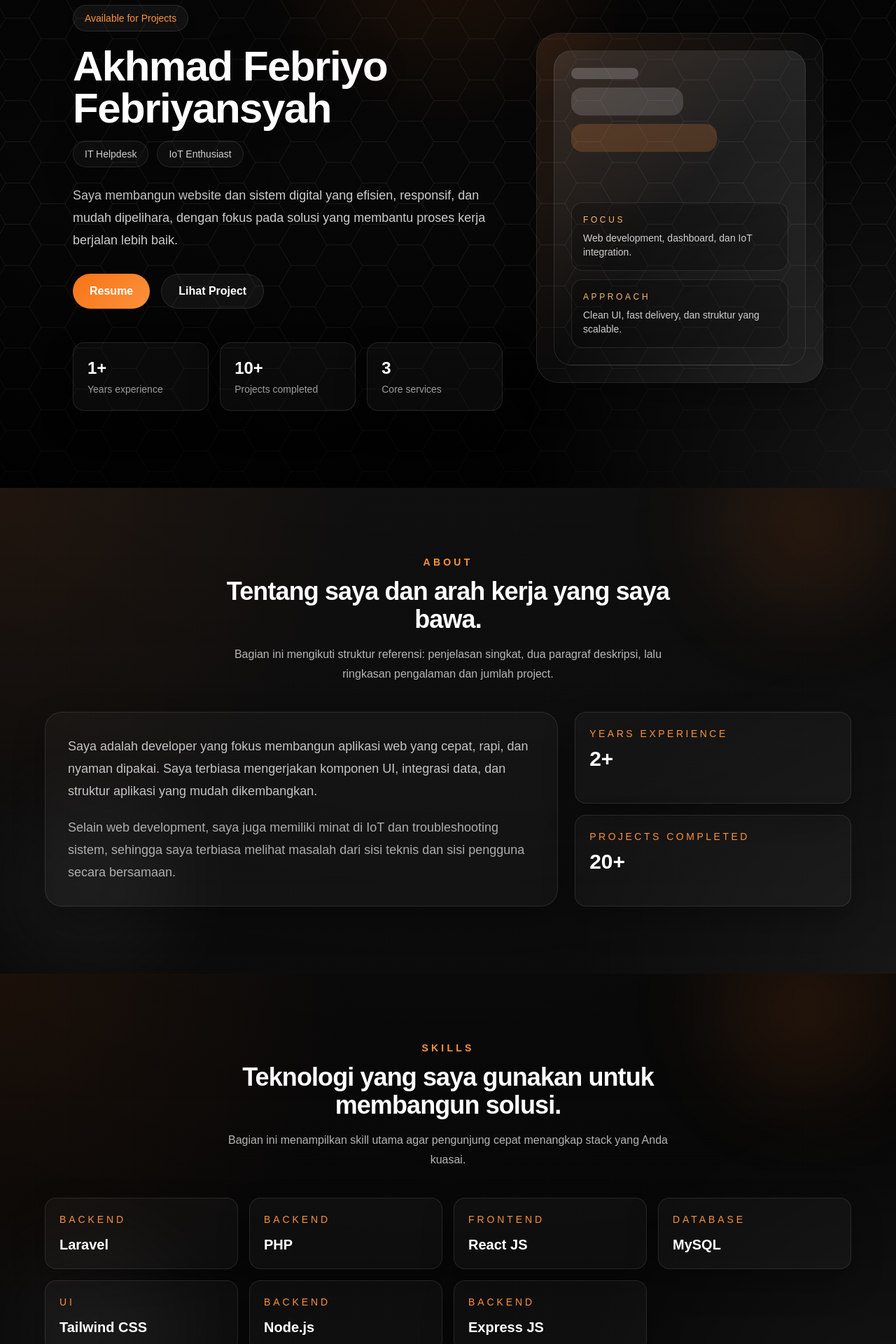
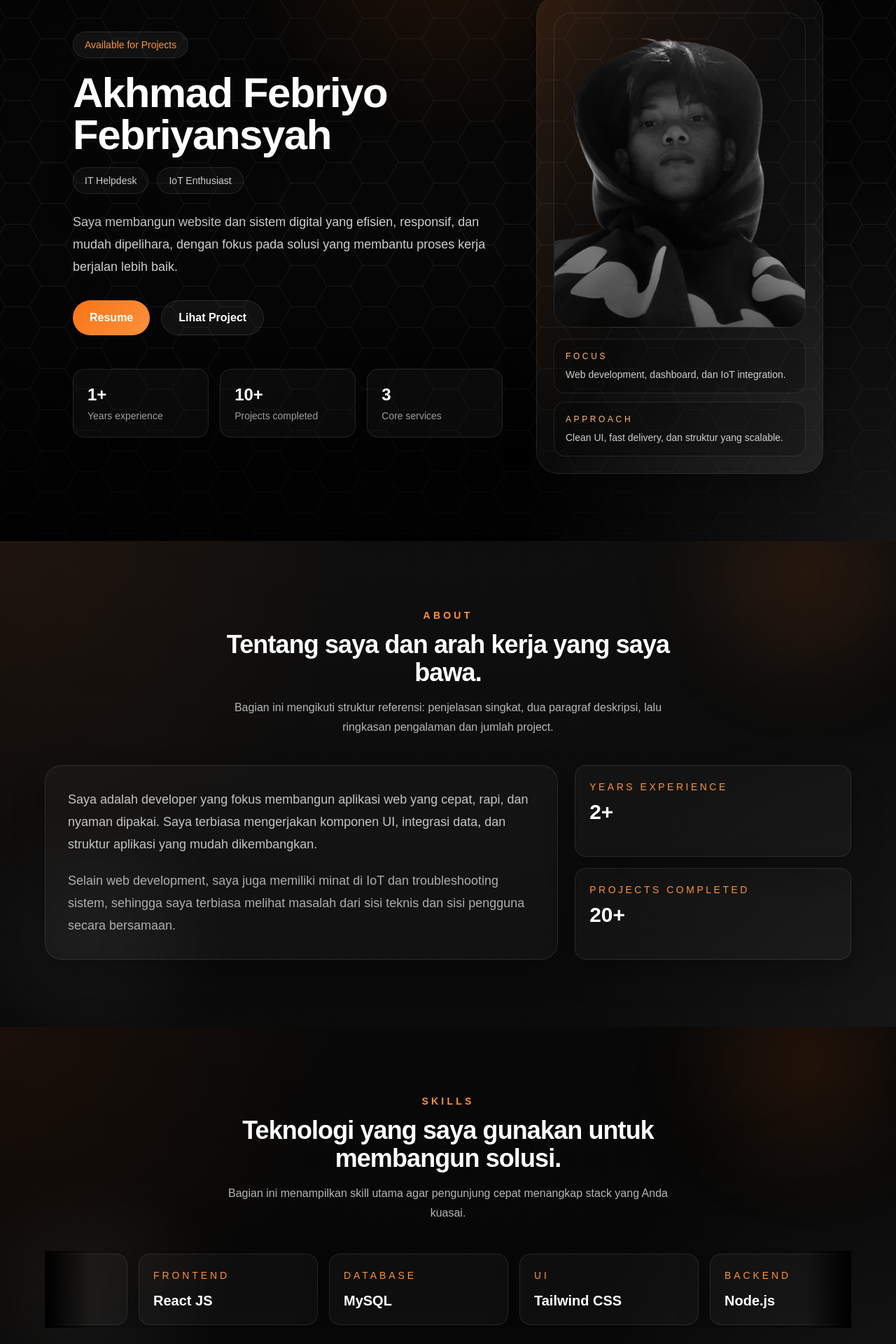
Before and after one commit to pebrio/Febrio, a Next.js app: page / in a window 1280 px wide. Shown: the part 160-2080 px from the top of the page at 70% size. Built offline with nearby package versions, Linux system fonts and the light colour scheme.

Commit message:
Approve All

```diff
--- a/app/globals.css
+++ b/app/globals.css
@@ -110,6 +110,24 @@ body {
   transform: translateY(0);
 }
 
+.skills-marquee-track {
+  animation: skills-marquee 32s linear infinite;
+}
+
+.skills-marquee:hover .skills-marquee-track {
+  animation-play-state: paused;
+}
+
+@keyframes skills-marquee {
+  from {
+    transform: translateX(0);
+  }
+
+  to {
+    transform: translateX(-50%);
+  }
+}
+
 @media (prefers-reduced-motion: reduce) {
   .portfolio-btn,
   .nav-link,
@@ -121,4 +139,8 @@ body {
     opacity: 1;
     transform: none;
   }
+
+  .skills-marquee-track {
+    animation: none;
+  }
 }
--- a/components/HomeSection.tsx
+++ b/components/HomeSection.tsx
@@ -1,3 +1,4 @@
+import Image from "next/image";
 import ScrollReveal from "./ScrollReveal";
 import AnimatedCounter from "./AnimatedCounter";
 import ShapeGrid from "./ShapeGrid";
@@ -88,12 +89,17 @@ export default function HomeSection() {
         <ScrollReveal className="relative">
           <div className="portfolio-card relative overflow-hidden rounded-[2rem] p-6">
             <div className="absolute inset-0 bg-gradient-to-br from-orange-500/10 via-transparent to-white/5" />
-            <div className="relative aspect-[4/5] rounded-[1.6rem] border border-white/10 bg-gradient-to-b from-white/10 via-white/5 to-transparent p-6">
-              <div className="flex h-full flex-col justify-between">
-                <div className="space-y-3">
-                  <div className="h-4 w-24 rounded-full bg-white/20" />
-                  <div className="h-10 w-40 rounded-2xl bg-white/15" />
-                  <div className="h-10 w-52 rounded-2xl bg-orange-400/20" />
+            <div className="relative space-y-4">
+              <div className="relative aspect-[4/5] overflow-hidden rounded-[1.6rem] border border-white/10">
+                <Image
+                  src="/images/profile.png"
+                  alt="Akhmad Febriyo Febriyansyah"
+                  fill
+                  priority
+                  sizes="(max-width: 1024px) 100vw, 400px"
+                  className="object-cover object-top"
+                />
+                <div className="absolute inset-0 bg-gradient-to-t from-black/60 via-black/10 to-transparent" />
               </div>
               <div className="grid gap-3">
                 <div className="rounded-2xl border border-white/10 bg-black/20 p-4">
@@ -115,7 +121,6 @@ export default function HomeSection() {
               </div>
             </div>
           </div>
-          </div>
         </ScrollReveal>
       </div>
     </section>
--- a/components/ProjectSection.tsx
+++ b/components/ProjectSection.tsx
@@ -8,12 +8,12 @@ const projects = [
     description: "Sistem informasi keuangan bisnis dengan dashboard, transaksi, dan laporan terintegrasi.",
   },
   {
-    name: "Sikabar",
-    description: "Platform operasional barbershop multi-cabang untuk transaksi, payroll, dan monitoring data.",
+    name: "Perancangan Sistem Pendeteksi Asap Rokok Menggunakan Citra Digital Berbasis AIoT",
+    description: "Perancangan sistem AIoT untuk mendeteksi asap rokok melalui sinergi antara sensor gas MQ-137 dan analisis citra digital guna mendukung otomatisasi pemantauan pada tempat umum seperti Mall, Are pendidikan.",
   },
   {
     name: "Smartfert",
-    description: "Mengembangkan sistem monitoring kehadiran dan kontrol fasilitas ruangan berbasis IoT menggunakan platform Blynk, yang mampu melacak jumlah mahasiswa masuk/keluar, memantau jarak sensor secara real-time, serta mengendalikan status perangkat listrik seperti lampu dan kipas secara otomatis",
+    description: "Mengembangkan sistem monitoring kehadiran dan kontrol fasilitas ruangan berbasis IoT menggunakan platform Blynk, yang mampu melacak jumlah mahasiswa masuk/keluar, memantau jarak sensor secara real-time, serta mengendalikan status perangkat listrik seperti lampu dan kipas secara otomatis.",
   },
 ];
 
@@ -34,7 +34,7 @@ export default function ProjectSection() {
           {projects.map((project) => (
             <article
               key={project.name}
-            className="portfolio-card group rounded-3xl p-6 transition hover:-translate-y-1 hover:shadow-[0_24px_60px_rgba(29,78,216,0.16)]"
+              className="portfolio-card group flex h-full flex-col rounded-3xl p-6 transition hover:-translate-y-1 hover:shadow-[0_24px_60px_rgba(29,78,216,0.16)]"
             >
               <div className="mb-6 h-40 rounded-2xl bg-gradient-to-br from-orange-500/20 via-white/10 to-transparent" />
               <h3 className="text-xl font-semibold text-white">{project.name}</h3>
@@ -43,9 +43,12 @@ export default function ProjectSection() {
               </p>
               <a
                 href="#contact"
-              className="mt-6 inline-flex text-sm font-semibold text-orange-300 transition group-hover:text-orange-200"
+                className="mt-auto inline-flex items-center gap-3 pt-8 text-sm font-semibold text-white transition group-hover:text-orange-300"
               >
-              View project
+                View Details
+                <span className="text-2xl leading-none transition-transform duration-300 group-hover:translate-x-1">
+                  →
+                </span>
               </a>
             </article>
           ))}
--- a/components/ServicesSection.tsx
+++ b/components/ServicesSection.tsx
@@ -50,7 +50,7 @@ export default function ServicesSection() {
       />
       <ScrollReveal className="mt-10 grid gap-5 md:grid-cols-2 xl:grid-cols-3">
         {services.map((service) => (
-          <article key={service.title} className="portfolio-card rounded-3xl p-6">
+          <article key={service.title} className="portfolio-card rounded-3xl p-6 transition hover:-translate-y-1 hover:shadow-[0_24px_60px_rgba(29,78,216,0.16)] cursor-pointer">
             <div className="mb-5 h-12 w-12 rounded-2xl bg-gradient-to-br from-orange-400 to-orange-600" />
             <h3 className="text-xl font-semibold text-white">{service.title}</h3>
             <p className="mt-3 text-sm leading-6 text-white/75">
--- /dev/null
+++ b/components/SkillsAutoSlider.tsx
@@ -0,0 +1,47 @@
+"use client";
+
+import ScrollReveal from "./ScrollReveal";
+
+type Skill = {
+  name: string;
+  category: string;
+};
+
+type SkillsAutoSliderProps = {
+  skills: Skill[];
+};
+
+function SkillCard({ skill }: { skill: Skill }) {
+  return (
+    <div className="portfolio-card w-64 flex-shrink-0 cursor-pointer rounded-2xl p-5 transition transform hover:scale-105 active:scale-95">
+      <p className="text-sm uppercase tracking-[0.28em] text-orange-400">
+        {skill.category}
+      </p>
+      <h3 className="mt-3 text-xl font-semibold text-white">{skill.name}</h3>
+    </div>
+  );
+}
+
+export default function SkillsAutoSlider({ skills }: SkillsAutoSliderProps) {
+  const loopedSkills = [...skills, ...skills];
+
+  return (
+    <ScrollReveal className="mt-10">
+      <div className="skills-marquee relative overflow-hidden py-1">
+        <div
+          className="pointer-events-none absolute inset-y-0 left-0 z-10 w-10 bg-gradient-to-r from-black to-transparent sm:w-16"
+          aria-hidden
+        />
+        <div
+          className="pointer-events-none absolute inset-y-0 right-0 z-10 w-10 bg-gradient-to-l from-black to-transparent sm:w-16"
+          aria-hidden
+        />
+        <div className="skills-marquee-track flex w-max gap-4">
+          {loopedSkills.map((skill, index) => (
+            <SkillCard key={`${skill.name}-${index}`} skill={skill} />
+          ))}
+        </div>
+      </div>
+    </ScrollReveal>
+  );
+}
--- a/components/SkillsSection.tsx
+++ b/components/SkillsSection.tsx
@@ -1,6 +1,6 @@
 import SectionHeading from "./SectionHeading";
-import ScrollReveal from "./ScrollReveal";
 import SectionBackground from "./SectionBackground";
+import SkillsAutoSlider from "./SkillsAutoSlider";
 
 const skills = [
   { name: "Laravel", category: "Backend" },
@@ -25,16 +25,7 @@ export default function SkillsSection() {
         title="Teknologi yang saya gunakan untuk membangun solusi."
         description="Bagian ini menampilkan skill utama agar pengunjung cepat menangkap stack yang Anda kuasai."
       />
-      <ScrollReveal className="mt-10 grid gap-4 sm:grid-cols-2 lg:grid-cols-4">
-        {skills.map((skill) => (
-          <div key={skill.name} className="portfolio-card rounded-2xl p-5">
-            <p className="text-sm uppercase tracking-[0.28em] text-orange-400">
-              {skill.category}
-            </p>
-          <h3 className="mt-3 text-xl font-semibold text-white">{skill.name}</h3>
-        </div>
-      ))}
-      </ScrollReveal>
+      <SkillsAutoSlider skills={skills} />
       </div>
     </section>
   );
```
Also changed, not shown: public/images/profile.png (added). Lines whose indentation alone changed are shown as unchanged.
